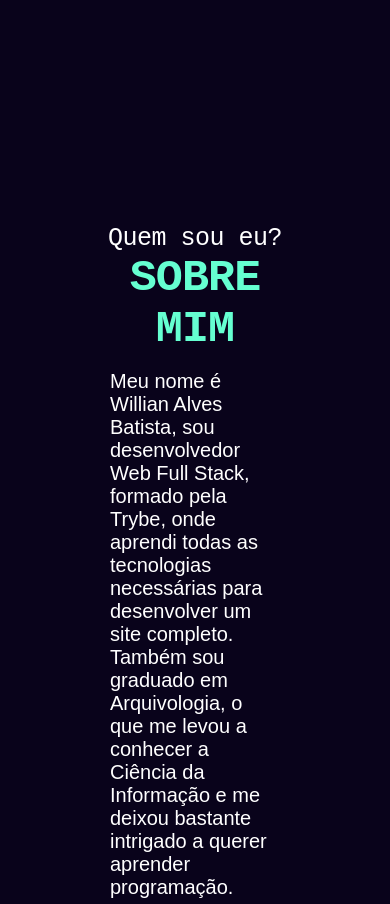
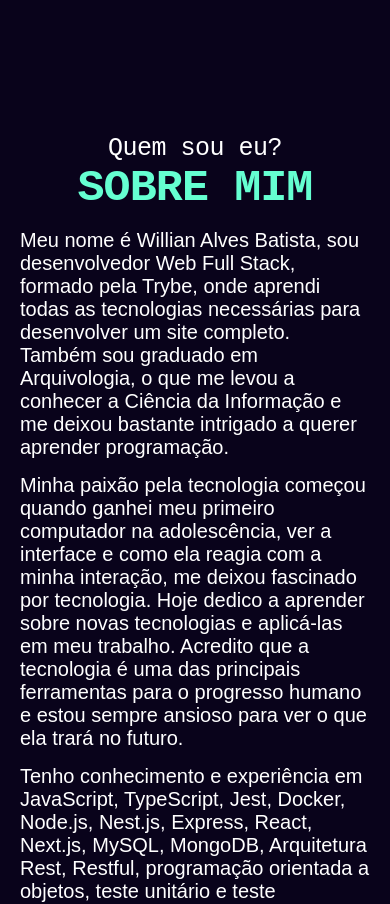
Before and after one commit to willianbatist/portfolio_web, a Next.js app: page / in a window 390 px wide. Shown: the part 720-1624 px from the top of the page. Built offline with nearby package versions, Linux system fonts and the light colour scheme.

Commit message:
style(about): mobile css

```diff
--- a/src/components/about/about.style.ts
+++ b/src/components/about/about.style.ts
@@ -3,6 +3,10 @@ import styled from "styled-components";
 
 
 export const About = styled.section`
+  @media (max-width: 600px) {
+    padding: 10px;
+  }
+
   padding: 100px;
 
   h4 {
```
